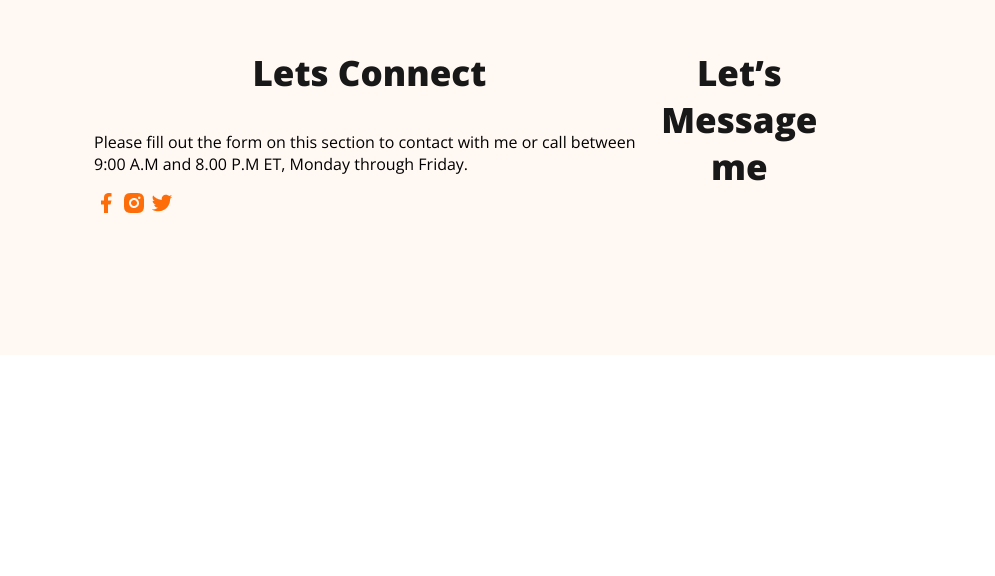
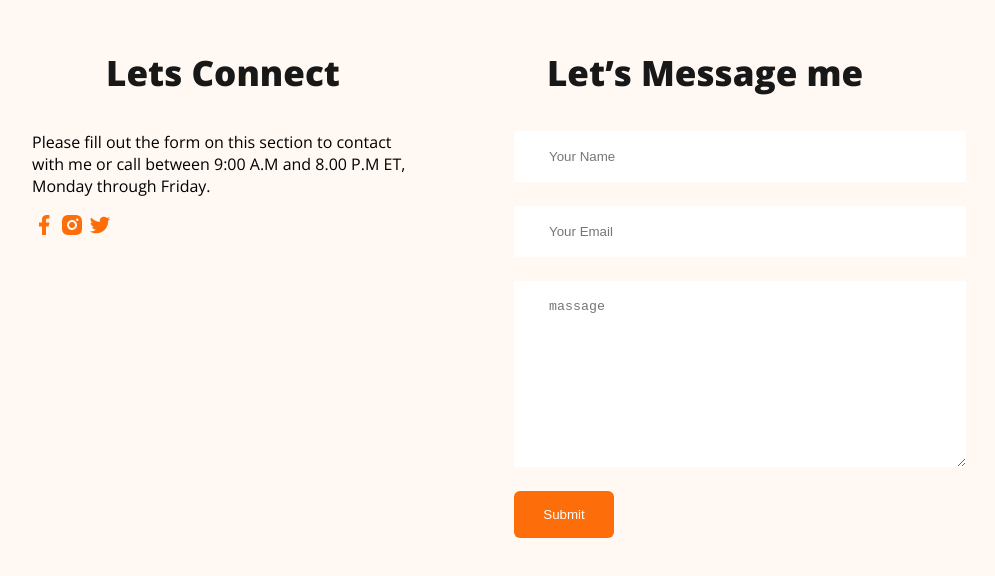
Before and after one commit to tanvir3100/developer-portfolio, a plain HTML site: page index.html in a window 1280 px wide. Shown: the part 3627-4203 px from the top of the page, without its empty margins (176-1171 px from the left). Before the commit the page ends 3990 px from the top, so only its background shows below. Drawn offline with nearby package versions, Linux system fonts and the light colour scheme.

Commit message:
commet added all

```diff
--- a/index.html
+++ b/index.html
@@ -148,8 +148,9 @@
                 <button class="btn-primary">Download-cv</button>
             </div>
         </section>
+    </main>
     <footer>
-        <div class="footer-colum">
+        <div class="footer-column">
             <h3 class="section-title">Lets Connect</h3>
             <p class="section-description">Please fill out the form on this section to contact with me or call between 9:00 A.M and 8.00 P.M ET, Monday through Friday.</p>
             <div class="social-links">
@@ -158,8 +159,15 @@
                <a href="image"><img src="./icons/twitter.png" alt="twitter"></a>
             </div>
         </div>
-        <div class="footer-colum">
+        <div class="footer-column">
             <h3 class="section-title">Let’s Message me</h3>
+            <form class="contact" action="">
+                <input type="text" placeholder="Your Name">
+                <input type="email" placeholder="Your Email">
+                <textarea placeholder="massage" id="" cols="30" rows="10"></textarea>
+                <input class="btn-primary" type="submit" value="Submit">
+
+            </form>
         </div>
     </footer>
 </body>
--- a/style.css/portfolio.css
+++ b/style.css/portfolio.css
@@ -169,7 +169,23 @@ main section{
 /* footer styles start here */
 footer{
     display: flex;
+    gap: 100px;
     background: #FFF8F3;
     padding: 130px 200px;
     margin-top: 100px;
 }
+.footer-column{
+    width: 50%;
+}
+.contact input[type="text"], .contact input[type="email"], textarea{
+    display: block;
+    margin-bottom: 24px;
+    padding: 18px 35px;
+    color: #757575;
+    background-color: white;
+    border: 0;
+    width: 100%;
+}
+.contact input{
+
+}
```
